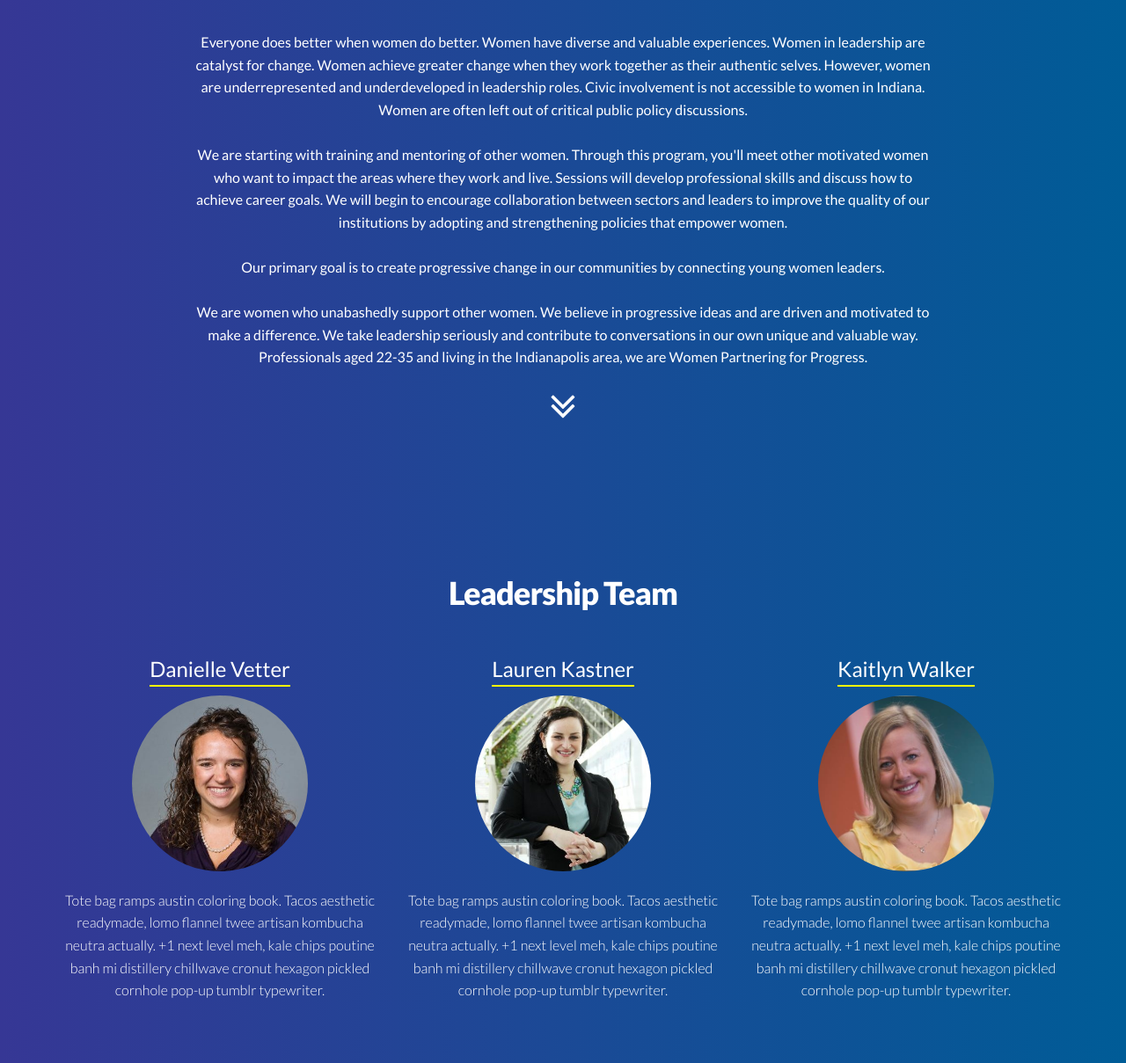
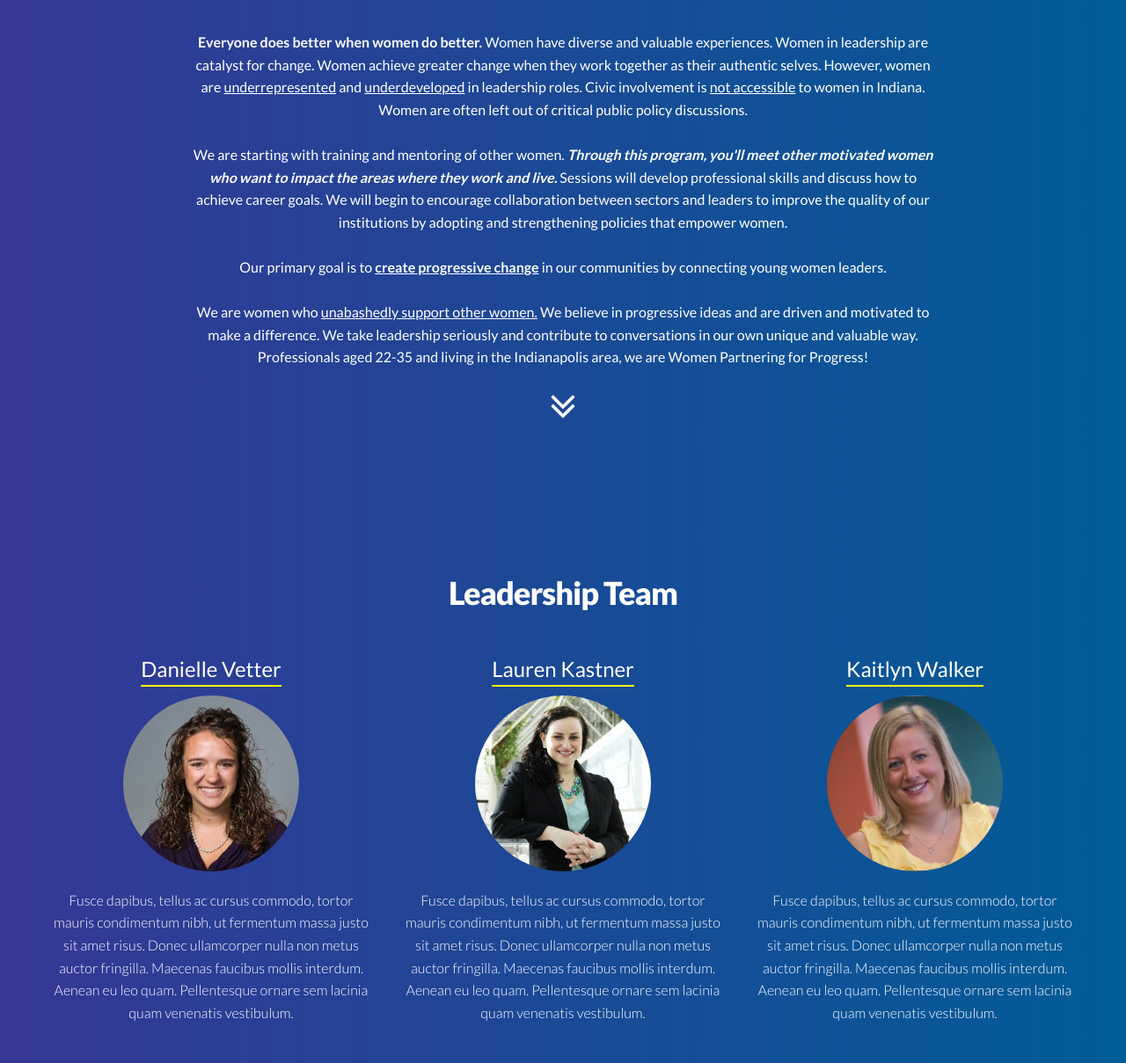
Before and after one commit to womenpartneringforprogress/womenpartneringforprogress, a plain HTML site: page index.html in a window 1280 px wide. Shown: the part 191-1400 px from the top of the page at 88% size. Drawn offline with nearby package versions, Linux system fonts and the light colour scheme.

Commit message:
replaced with better design

```diff
--- a/index.html
+++ b/index.html
@@ -27,24 +27,29 @@
 
   <body>
 
+	<section id="hero">
 		<div class="container">
 			<div class="row">
 				<div class="col-md-12">
 					<h1>Women Partnering for Progress</h1>
+				</div><!--col-->
+			</div><!--row-->
+		</div><!--container-->
+	</section><!--hero-->
 
-
+	<section id="info">
 		<div class="container">
 			<div class="row">
 				<div class="col-md-12">
 				<div id="blurb">
 				<p>
-				Everyone does better when women do better. Women have diverse and valuable experiences. Women in leadership are catalyst for change. Women achieve greater change when they work together as their authentic selves. However, women are underrepresented and underdeveloped in leadership roles. Civic involvement is not accessible to women in Indiana. Women are often left out of critical public policy discussions.</br></br>
+				<strong>Everyone does better when women do better.</strong> Women have diverse and valuable experiences. Women in leadership are catalyst for change. Women achieve greater change when they work together as their authentic selves. However, women are <u>underrepresented</u> and <u>underdeveloped</u> in leadership roles. Civic involvement is <u>not accessible</u> to women in Indiana. Women are often left out of critical public policy discussions.</br></br>
 
-				We are starting with training and mentoring of other women. Through this program, you'll meet other motivated women who want to impact the areas where they work and live. Sessions will develop professional skills and discuss how to achieve career goals. We will begin to encourage collaboration between sectors and leaders to improve the quality of our institutions by adopting and strengthening policies that empower women.<br><br>
+				We are starting with training and mentoring of other women. <strong><i>Through this program, you'll meet other motivated women who want to impact the areas where they work and live.</i></strong> Sessions will develop professional skills and discuss how to achieve career goals. We will begin to encourage collaboration between sectors and leaders to improve the quality of our institutions by adopting and strengthening policies that empower women.<br><br>
 
-				Our primary goal is to create progressive change in our communities by connecting young women leaders.<br><br>
+				Our primary goal is to <strong><u>create progressive change</u></strong> in our communities by connecting young women leaders.<br><br>
 
-				We are women who unabashedly support other women. We believe in progressive ideas and are driven and motivated to make a difference. We take leadership seriously and contribute to conversations in our own unique and valuable way. Professionals aged 22-35 and living in the Indianapolis area, we are Women Partnering for Progress.
+				We are women who <u>unabashedly support other women.</u> We believe in progressive ideas and are driven and motivated to make a difference. We take leadership seriously and contribute to conversations in our own unique and valuable way. Professionals aged 22-35 and living in the Indianapolis area, we are Women Partnering for Progress!
 			    </p>
 				</div><!--blurb-->
 
@@ -55,7 +60,10 @@
 			</div><!--col-->
 		</div><!--row-->
 	</div><!--container-->
+</section><!--info-->
 
+
+			<section id="bios">
 				<div class="container">
 
 				<div class="leadership" id="leadership">Leadership Team</div>
@@ -68,7 +76,7 @@
 
 				        	<img src="assets/img/avatar.jpg" alt="avatar" />
 
-				        	<p>Tote bag ramps austin coloring book. Tacos aesthetic readymade, lomo flannel twee artisan kombucha neutra actually. +1 next level meh, kale chips poutine banh mi distillery chillwave cronut hexagon pickled cornhole pop-up tumblr typewriter. </p>
+				        	<p>Fusce dapibus, tellus ac cursus commodo, tortor mauris condimentum nibh, ut fermentum massa justo sit amet risus. Donec ullamcorper nulla non metus auctor fringilla. Maecenas faucibus mollis interdum. Aenean eu leo quam. Pellentesque ornare sem lacinia quam venenatis vestibulum.</p>
 
 				        </div><!--avatar-->
 
@@ -80,7 +88,7 @@
 
 				        	<img src="assets/img/kastner.jpg" alt="avatar" />
 
-				        	<p>Tote bag ramps austin coloring book. Tacos aesthetic readymade, lomo flannel twee artisan kombucha neutra actually. +1 next level meh, kale chips poutine banh mi distillery chillwave cronut hexagon pickled cornhole pop-up tumblr typewriter. </p>
+				        	<p>Fusce dapibus, tellus ac cursus commodo, tortor mauris condimentum nibh, ut fermentum massa justo sit amet risus. Donec ullamcorper nulla non metus auctor fringilla. Maecenas faucibus mollis interdum. Aenean eu leo quam. Pellentesque ornare sem lacinia quam venenatis vestibulum. </p>
 
 				        </div><!--avatar-->
 
@@ -92,7 +100,7 @@
 
 				        	<img src="assets/img/kaitlyn.jpg" alt="avatar" />
 
-				        	<p>Tote bag ramps austin coloring book. Tacos aesthetic readymade, lomo flannel twee artisan kombucha neutra actually. +1 next level meh, kale chips poutine banh mi distillery chillwave cronut hexagon pickled cornhole pop-up tumblr typewriter. </p>
+				        	<p>Fusce dapibus, tellus ac cursus commodo, tortor mauris condimentum nibh, ut fermentum massa justo sit amet risus. Donec ullamcorper nulla non metus auctor fringilla. Maecenas faucibus mollis interdum. Aenean eu leo quam. Pellentesque ornare sem lacinia quam venenatis vestibulum.</p>
 
 				        </div><!--avatar-->
 
@@ -106,6 +114,7 @@
 			</div><!--row-->
 
 		</div><!--container-->
+	</section><!--bios-->
 
 		<div id="contact">
 			<div class="leadership-contact">This site is still in progress...</div>
```
